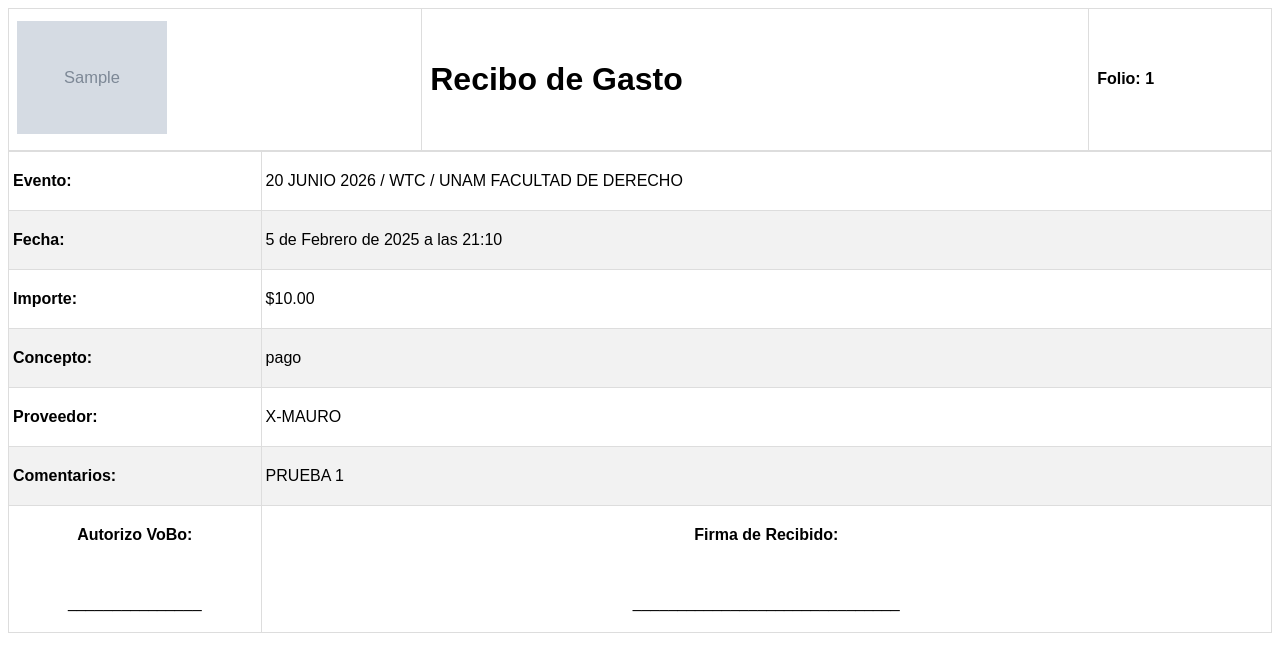
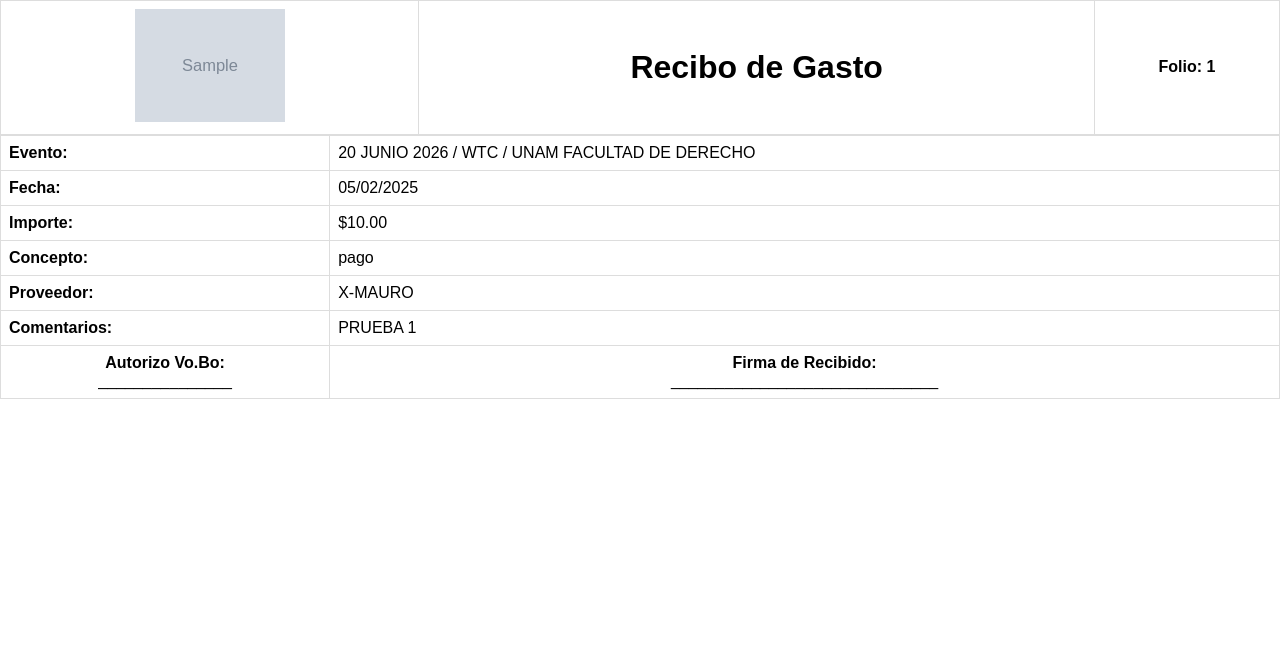
Before and after one commit to meg544/django-p61L, a Django app: template myapp/templates/recibo_gasto.html in a window 1280 px wide. Shown: the top 672 px of the page. Run offline with Django 4.2, Linux system fonts and the light colour scheme; a user stored in the database is signed in; data comes from the database, SQL or seed files in the repository; the template is opened without the code that fills it: values that come from a table or form of the project are taken from there, most other values are stand-ins (such as "Sample title", 1, 10 or a date in 2020); grey boxes marked "Sample" are stand-in pictures; lists and menus that the app fills with data are empty.

Commit message:
se modifica la plantilla recibo_gasto.html

```diff
--- a/myapp/templates/recibo_gasto.html
+++ b/myapp/templates/recibo_gasto.html
@@ -6,99 +6,60 @@
 <html lang="en">
 <head>
     <meta charset="UTF-8">
-    <meta name="viewport" content="width=device-width, initial-scale=1.0">
-    <title>Recibo de Pago</title>
+    <title>Recibos</title>
+
     <style>
-        #customers {
-        font-family: Arial, Helvetica, sans-serif;
+        body { margin: 0; padding: 0; font-family: Arial; }
+
+        #customers, #customers2 {
             border-collapse: collapse;
             width: 100%;
         }
-
-        #customers td, #customers th {
+        #customers td, #customers th,
+        #customers2 td, #customers2 th {
             border: 1px solid #ddd;
             padding: 8px;
         }
 
-        #customers tr:nth-child(even){background-color: #f2f2f2;}
-
-        #customers tr:hover {background-color: #ddd;}
-
-        #customers th {
-            padding-top: 12px;
-            padding-bottom: 12px;
-            text-align: left;
+        .recibo-container {
+            margin-bottom: 20px;
         }
 
-        #customers2 {
-        font-family: Arial, Helvetica, sans-serif;
-        border-collapse: collapse;
+        .linea-punteada {
             width: 100%;
+            border-top: 2px dashed #000;
+            margin: 25px 0;
         }
 
-        #customers2 td, #customers2 th {
-        border: 1px solid #ddd;
-        padding: 4px;
-        text-align: left;
+        .page-break {
+            page-break-after: always;
         }
-        #etiqueta {
-            width: 20%;
-            }
-        #valor {
-            width:75%;
-            }
-
-        #customers2 tr:nth-child(even){background-color: #f2f2f2;}
-
-        #customers2 tr:hover {background-color: #ddd;}
-
-        #customers2 th {
-            padding-top: 12px;
-            padding-bottom: 12px;
-            text-align: left;
-        }
-
-
     </style>
 </head>
 <body>
+<div class="recibo-container">
+
     <table id="customers">
         <tr>
-        <th><img src="{{icon}}" alt="Logotipo" style="width: 150px; height: auto"></th>
+            <th><img src="{{ icon }}" style="width: 150px;"></th>
             <th><h1>Recibo de Gasto</h1></th>
-        <th><p><strong>Folio:</strong> {{ gasto.folio }}</p></th>
+            <th><strong>Folio:</strong> {{ gasto.folio }}</th>
         </tr>
     </table>
+
     <table id="customers2">
+        <tr><td><strong>Evento:</strong></td><td>{{ gasto.evento.nombre }}</td></tr>
+        <tr><td><strong>Fecha:</strong></td><td>{{ gasto.fecha|date:"d/m/Y" }}</td></tr>
+        <tr><td><strong>Importe:</strong></td><td>{{ gasto.importe|formato_pesos }}</td></tr>
+        <tr><td><strong>Concepto:</strong></td><td>{{ gasto.concepto }}</td></tr>
+        <tr><td><strong>Proveedor:</strong></td><td>{{ gasto.proveedor.nombre }}</td></tr>
+        <tr><td><strong>Comentarios:</strong></td><td>{{ gasto.comentarios }}</td></tr>
         <tr>
-            <td style="width:20%;"><p><strong>Evento:</strong></p></td>
-            <td style="width:80%;"><p>{{ gasto.evento.nombre }}</p></td>
+            <td style="text-align: center;"><strong>Autorizo Vo.Bo:</strong><br>_______________</td>
+            <td style="text-align: center;"><strong>Firma de Recibido:</strong><br>______________________________</td>
         </tr>
-        <tr>
-            <td><p><strong>Fecha:</strong></p></td>
-            <td><p>{{ gasto.fecha }}</p></td>
-        </tr>
-        <tr>
-            <td><p><strong>Importe:</strong></p></td>
-            <td><p>{{ gasto.importe |formato_pesos }}</p></td>
-        </tr>
-        <tr>
-            <td><p><strong>Concepto:</strong></p></td>
-            <td><p>{{ gasto.concepto }}</p></td>
-        </tr>
-        <tr>
-            <td><p><strong>Proveedor:</strong></p></td>
-            <td><p>{{ gasto.proveedor.nombre }}</p></td>
-        </tr>
-        <tr>
-            <td><p><strong>Comentarios:</strong></p></td>
-            <td><p>{{ gasto.comentarios }}</p></td>
-        </tr>
-        <tr>
-            <td style="text-align: center"><p><strong>Autorizo VoBo:</strong></p><br><p>_______________</p></td>
-            <td style="text-align: center"><p><strong>Firma de Recibido:</strong></p><br><p>______________________________</p></td>
-        </tr>
+    </table>
 
-    </table>
+</div>
 </body>
 </html>
```
Lines whose indentation alone changed are shown as unchanged.
